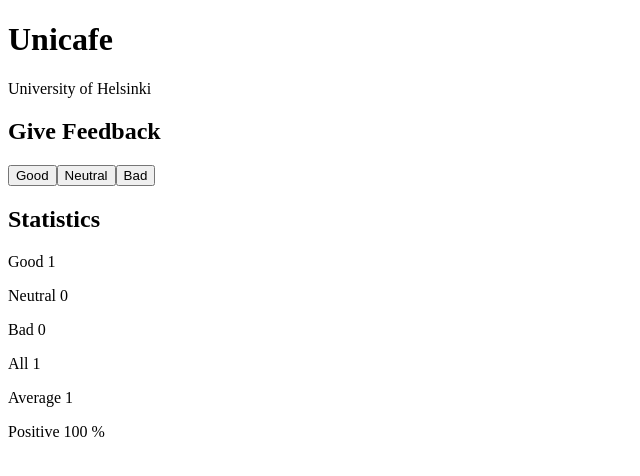
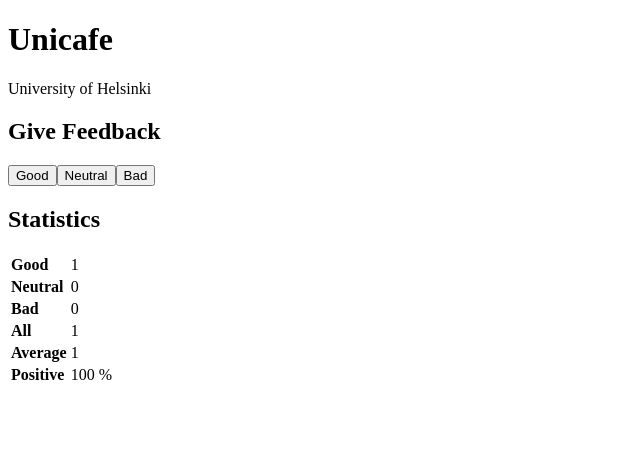
Before and after one commit to hiwersen/full-stack-open, a React (Vite) app in the folder part1/unicafe/: page / in a window 1280 px wide. Both pictures are taken after a click on the button "Good". Shown: the top 476 px of the page, without its empty margins (0-640 px from the left). Built offline with nearby package versions, Linux system fonts and the light colour scheme.

Commit message:
Implement exercise 1.11

```diff
--- a/part1/unicafe/src/App.jsx
+++ b/part1/unicafe/src/App.jsx
@@ -21,7 +21,7 @@ const ButtonsDisplay = ({ feedbacks }) => {
     />))
 }
 
-const StatisticLine = ({ text, value }) => <p>{text} {value}</p>
+const StatisticLine = ({ text, value }) => <tr><th style={{textAlign: 'left'}}>{text}</th><td>{value}</td></tr>
 
 const Statistics = ({ feedbacks }) => {
   const all = feedbacks.reduce((acc, { score }) => score + acc, 0)
@@ -31,13 +31,21 @@ const Statistics = ({ feedbacks }) => {
   const positive = feedbacks.filter(({ label }) => label === 'Good')[0].score
   const average = (positive - feedbacks.filter(({ label }) => label === 'Bad')[0].score) / (all || 1)
 
-  return feedbacks
+  return (
+    <table>
+      <tbody>
+        {
+          feedbacks
           .map(({ label, score }) => <StatisticLine key={label} text={label} value={score} />)
           .concat([
             <StatisticLine key='all' text='All' value={all} />,
             <StatisticLine key='average' text='Average' value={average} />,
             <StatisticLine key='positive' text='Positive' value={positive * 100 / (all || 1) + ' %'} />
           ])
+        }
+      </tbody>
+    </table>
+  )
 }
 
 const App = () => {
```
Lines whose indentation alone changed are shown as unchanged.
